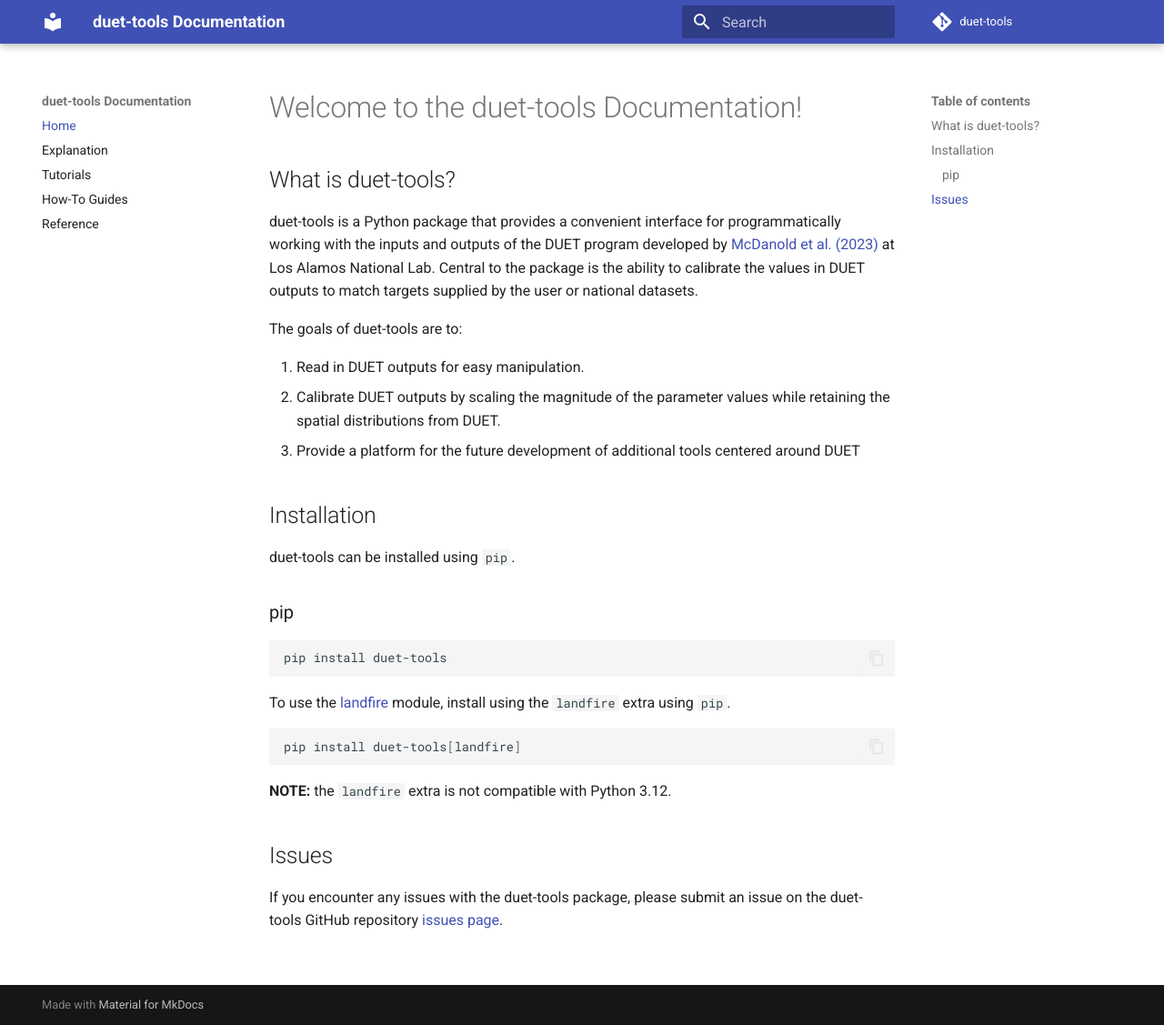
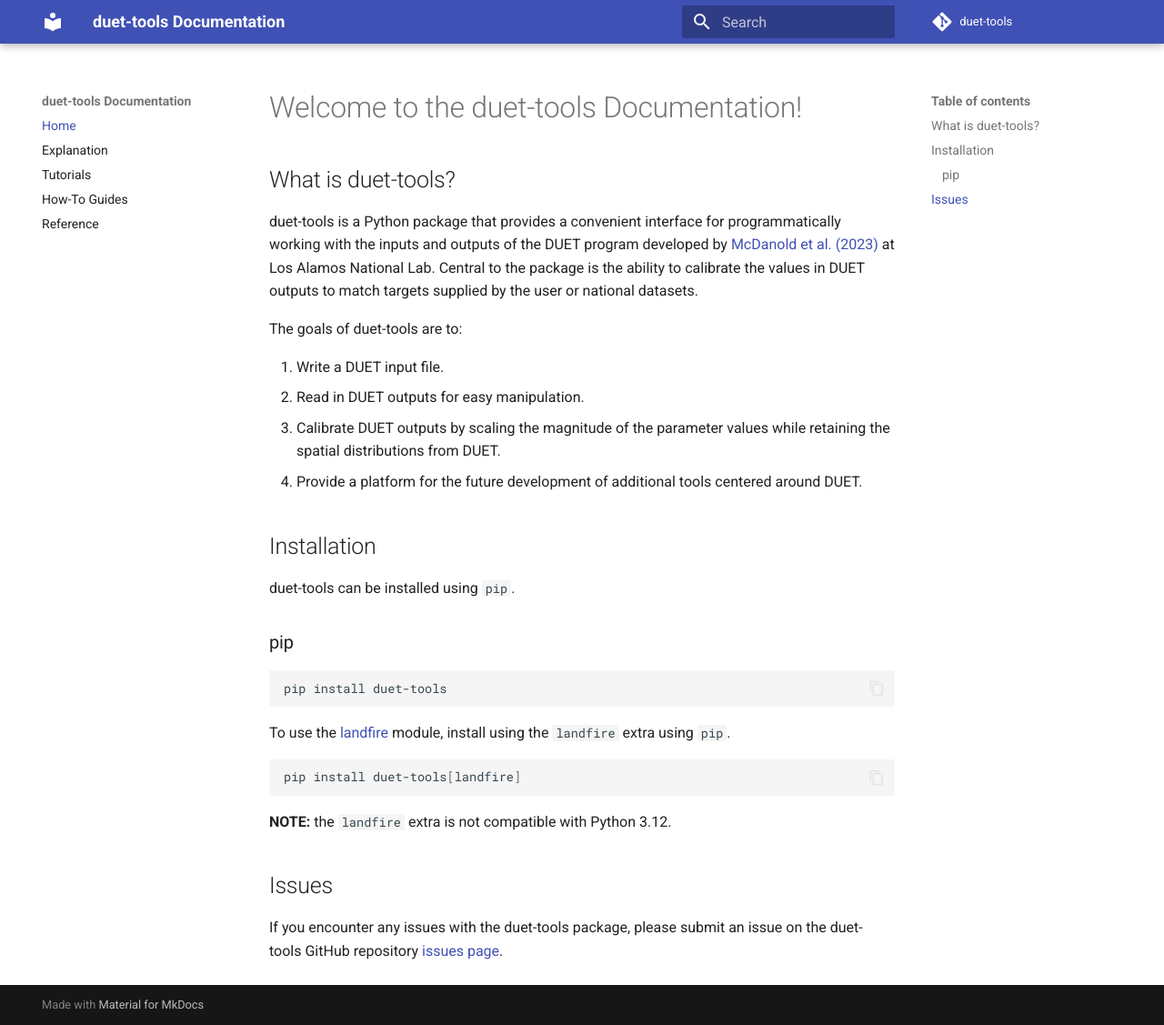
Before and after one commit to nmc-cafes/duet-tools, an MkDocs documentation site: the page built from docs/index.md, in a window 1280 px wide and 1127 px high. Shown: the whole window at 91% size. Built offline with MkDocs 1.6.1 and Material for MkDocs 9.7.7, drawn with Linux system fonts in a browser that asks for light colours; comment, search, counter and statistics services are not loaded.

Commit message:
Update goals of duet-tools

```diff
--- a/docs/index.md
+++ b/docs/index.md
@@ -6,9 +6,10 @@ duet-tools is a Python package that provides a convenient interface for programm
 
 The goals of duet-tools are to:
 
-1. Read in DUET outputs for easy manipulation.
-2. Calibrate DUET outputs by scaling the magnitude of the parameter values while retaining the spatial distributions from DUET.
-3. Provide a platform for the future development of additional tools centered around DUET
+1. Write a DUET input file.
+2. Read in DUET outputs for easy manipulation.
+3. Calibrate DUET outputs by scaling the magnitude of the parameter values while retaining the spatial distributions from DUET.
+4. Provide a platform for the future development of additional tools centered around DUET.
 
 
 ## Installation
```
